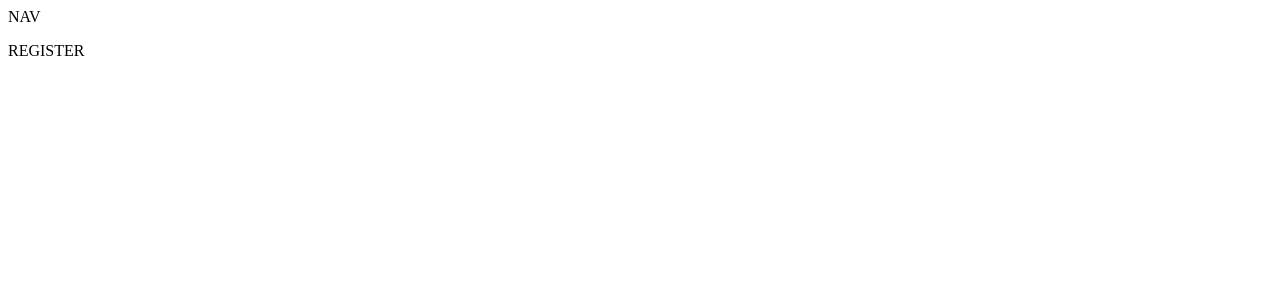
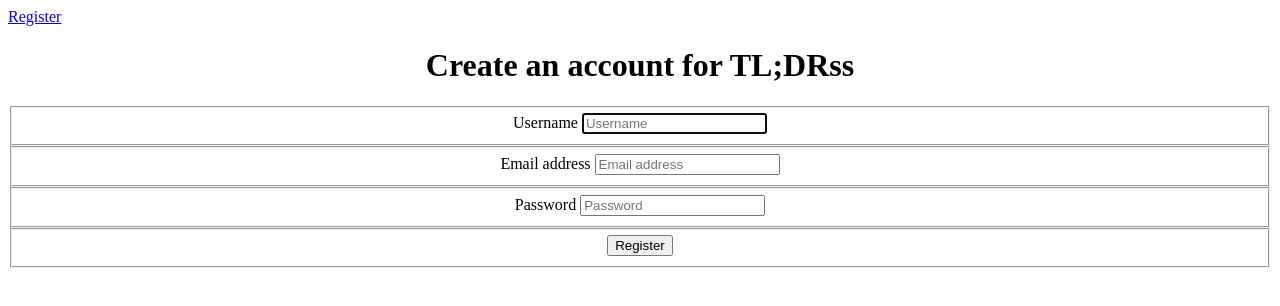
Before and after one commit to rdbishop19/TLDRss, a React (Create React App) app: page /register in a window 1280 px wide. Shown: the top 306 px of the page. Built offline with nearby package versions, Linux system fonts and the light colour scheme.

Commit message:
wip: register/login with API token

```diff
--- a/src/components/ApplicationViews.js
+++ b/src/components/ApplicationViews.js
@@ -1,10 +1,13 @@
 import React from 'react'
 import { Route } from 'react-router-dom'
+import Home from './feed/Home'
+import Register from './auth/Register'
+import Login from './auth/Login'
 
 export default function ApplicationViews() {
     return (
         <React.Fragment>
-            <Route exact path="/" render={props => <p>HOME</p>} />
+            <Route exact path="/" component={Home} />
 
             {/* FEED ROUTES */}
             <Route path="/feed/:feedId(\d+)" render={props => <p>SINGLE FEED</p>} />
@@ -18,9 +21,9 @@
             <Route path="/tldr/followed" render={props => <p>TLDR FOLLOWED USERS</p>} />
 
 			{/* <Route path="/login" component={Login} /> */}
-            <Route path="/login" render={props => <p>LOGIN</p>} />
+            <Route path="/login" component={Login} />
             {/* <Route path="/register" component={Register} /> */}
-            <Route path='/register' render={props => <p>REGISTER</p>} />
+            <Route path='/register' component={Register} />
 
         </React.Fragment>
     )
--- /dev/null
+++ b/src/components/auth/Login.js
@@ -0,0 +1,9 @@
+import React from 'react'
+
+export default function Login() {
+    return (
+        <div>
+            LOGIN
+        </div>
+    )
+}
--- /dev/null
+++ b/src/components/auth/Register.js
@@ -0,0 +1,110 @@
+import React, { useState } from 'react';
+import { useHistory } from 'react-router-dom';
+import { register } from './simpleAuth';
+
+export default function Register() {
+	const [ user, setUser ] = useState();
+	const history = useHistory();
+	const handleInputChange = (evt) => {
+		setUser({
+			...user,
+			[evt.target.id]: evt.target.value
+		});
+	};
+	const handleRegister = (evt) => {
+		evt.preventDefault();
+		// create object from state
+		const new_user = {
+			username: user.userName,
+			email: user.email,
+			password: user.password
+		};
+
+		// Make fetch call with the object as the body of the POST request
+		register(new_user).then(history.push('/'));
+	};
+	return (
+		<main style={{ textAlign: 'center' }}>
+			<form className="form--login" onSubmit={handleRegister}>
+				<h1 className="h3 mb-3 font-weight-normal">Create an account for TL;DRss</h1>
+				<fieldset>
+					<label htmlFor="userName"> Username </label>
+					<input
+						onChange={(evt) => handleInputChange(evt)}
+						id="userName"
+						type="text"
+						name="userName"
+						className="form-control"
+						placeholder="Username"
+						required
+						autoFocus
+					/>
+				</fieldset>
+				{/* <fieldset>
+					<label htmlFor="firstName"> First Name </label>
+					<input
+						onChange={handleInputChange}
+						id="firstName"
+						type="text"
+						name="firstName"
+						className="form-control"
+						placeholder="First name"
+						required
+						autoFocus
+					/>
+				</fieldset>
+				<fieldset>
+					<label htmlFor="lastName"> Last Name </label>
+					<input
+						onChange={handleInputChange}
+						id="lastName"
+						type="text"
+						name="lastName"
+						className="form-control"
+						placeholder="Last name"
+						required
+					/>
+				</fieldset> */}
+				<fieldset>
+					<label htmlFor="inputEmail"> Email address </label>
+					<input
+						onChange={handleInputChange}
+						id="email"
+						type="email"
+						name="email"
+						className="form-control"
+						placeholder="Email address"
+						required
+					/>
+				</fieldset>
+				<fieldset>
+					<label htmlFor="inputPassword"> Password </label>
+					<input
+						onChange={handleInputChange}
+						id="password"
+						type="password"
+						name="password"
+						className="form-control"
+						placeholder="Password"
+						required
+					/>
+				</fieldset>
+				{/* <fieldset>
+					<label htmlFor="verifyPassword"> Verify Password </label>
+					<input
+						onChange={handleInputChange}
+						id="verifyPassword"
+						type="password"
+						name="verifyPassword"
+						className="form-control"
+						placeholder="Verify password"
+						required
+					/>
+				</fieldset> */}
+				<fieldset>
+					<button type="submit">Register</button>
+				</fieldset>
+			</form>
+		</main>
+	);
+}
--- /dev/null
+++ b/src/components/auth/simpleAuth.js
@@ -0,0 +1,47 @@
+import Settings from "../../repositories/Settings"
+
+const isAuthenticated = () => {
+    return sessionStorage.getItem(Settings.token) !== null
+}
+
+const login = credentials => {
+    return fetch(`${Settings.remoteURL}/login`, {
+        method: 'POST',
+        headers: {
+            'Content-Type': 'application/json',
+            'Accept': 'application/json'
+        },
+        body: JSON.stringify(credentials)
+    })
+    .then(res => res.json())
+    .then(res => {
+        console.log('login', res)
+        if ('valid' in res && res.valid && 'token' in res){
+            sessionStorage.setItem(Settings.token, res.token)
+        }
+    })
+}
+
+const register = userInfo => {
+    return fetch(`${Settings.remoteURL}/register`, {
+        method: 'POST',
+        headers: {
+            'Content-Type': 'application/json',
+            'Accept': 'application/json'
+        },
+        body: JSON.stringify(userInfo)
+    })
+    .then(res => res.json())
+    .then(res => {
+        console.log('register', res)
+        if ('token' in res) {
+            sessionStorage.setItem(Settings.token, res.token)
+        }
+    })
+}
+
+const logout = () => {
+    sessionStorage.removeItem(Settings.token)
+}
+
+export { isAuthenticated, login, logout, register }
--- /dev/null
+++ b/src/components/feed/Home.js
@@ -0,0 +1,21 @@
+import React, { useState, useEffect } from 'react'
+import ApiManager from '../../modules/ApiManager'
+
+export default function Home() {
+    const [feed, setFeed] = useState({
+        results: []
+    })
+
+    const getFeed = () => {
+        ApiManager.getAll("article").then(setFeed)
+    }
+
+    useEffect(getFeed, [])
+
+    return (
+        <React.Fragment>
+            <div>HOME</div>
+            {feed.results.map(entry => <p>thing</p>)}
+        </React.Fragment>
+    )
+}
--- a/src/components/nav/NavBar.js
+++ b/src/components/nav/NavBar.js
@@ -1,9 +1,10 @@
 import React from 'react'
+import { NavLink } from 'react-router-dom'
 
 export default function NavBar() {
     return (
         <React.Fragment>
-            NAV
+            <NavLink to="/register" >Register</NavLink>
         </React.Fragment>
     )
 }
--- /dev/null
+++ b/src/modules/ApiManager.js
@@ -0,0 +1,37 @@
+import Settings from '../repositories/Settings';
+import { isAuthenticated } from '../components/auth/simpleAuth';
+
+const getHeaders = () => {
+    if (isAuthenticated()){
+        return {
+            'Content-Type': 'application/json',
+            'Authorization': `Token ${sessionStorage.getItem(Settings.token_name)}`,
+        }
+    } else {
+        return {
+            'Content-Type': 'application/json',
+        }
+    }
+}
+
+export default {
+	// get single entity
+	async get(endpoint, id) {
+        const settings = {
+            'method': 'GET',
+            'headers': getHeaders()
+        };
+        const e = await fetch(`${Settings.remoteURL}/${endpoint}/${id}`, settings);
+		return await e.json();
+	},
+
+	// get all entries from endpoint
+	async getAll(endpoint) {
+        const settings = {
+            'method': 'GET',
+            'headers': getHeaders()
+        };
+        const e = await fetch(`${Settings.remoteURL}/${endpoint}`, settings)
+        return await e.json()
+    },
+};
--- /dev/null
+++ b/src/repositories/Settings.js
@@ -0,0 +1,4 @@
+export default {
+    remoteURL: "http://localhost:8000",
+    token: 'tldrss_token'
+}
```
